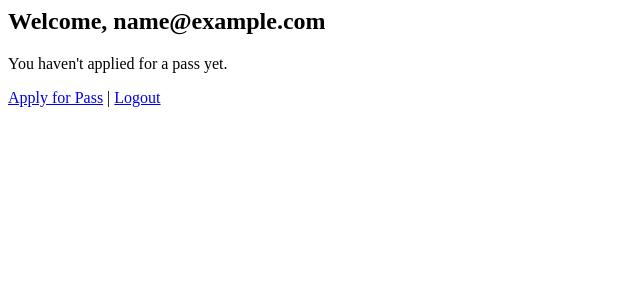
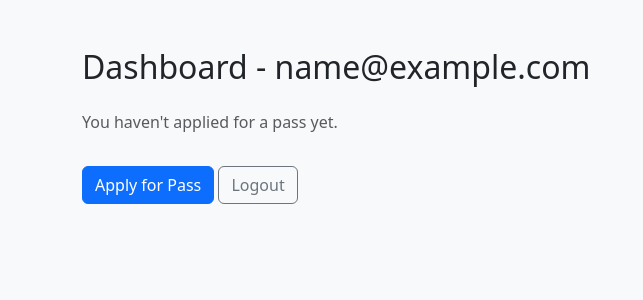
Before and after one commit to Shivani753/bus-pass-system, a Flask app: page /dashboard in a window 1280 px wide. Shown: the top 300 px of the page, without its empty margins (0-643 px from the left). Run offline with Flask 3, Linux system fonts and the light colour scheme; the visitor is signed in with stand-in values (Sample User, id 1).

Commit message:
Update dashboard.html

```diff
--- a/templates/dashboard.html
+++ b/templates/dashboard.html
@@ -1,9 +1,26 @@
-<h2>Welcome, {{ user }}</h2>
+<!doctype html>
+<html lang="en">
+  <head>
+    <title>Dashboard</title>
+    <link href="https://cdn.jsdelivr.net/npm/bootstrap@5.3.0/dist/css/bootstrap.min.css" rel="stylesheet">
+  </head>
+  <body class="bg-light">
+    <div class="container py-5">
+      <h2 class="mb-4">Dashboard - {{ user }}</h2>
       {% if bus_pass %}
+        <div class="card p-3 shadow-sm">
+          <h5>Bus Pass Details</h5>
           <p><strong>Route:</strong> {{ bus_pass.route }}</p>
+          <p><strong>Type:</strong> {{ bus_pass.pass_type }}</p>
           <p><strong>Duration:</strong> {{ bus_pass.duration }}</p>
+          <p><strong>Amount:</strong> ₹{{ bus_pass.amount }}</p>
           <p><strong>Status:</strong> {{ bus_pass.status }}</p>
+        </div>
       {% else %}
-  <p>You haven't applied for a pass yet.</p>
+        <p class="text-muted">You haven't applied for a pass yet.</p>
       {% endif %}
-<a href="/apply">Apply for Pass</a> | <a href="/logout">Logout</a>
+      <a href="/apply" class="btn btn-primary mt-3">Apply for Pass</a>
+      <a href="/logout" class="btn btn-outline-secondary mt-3">Logout</a>
+    </div>
+  </body>
+</html>
```
Lines whose indentation alone changed are shown as unchanged.
